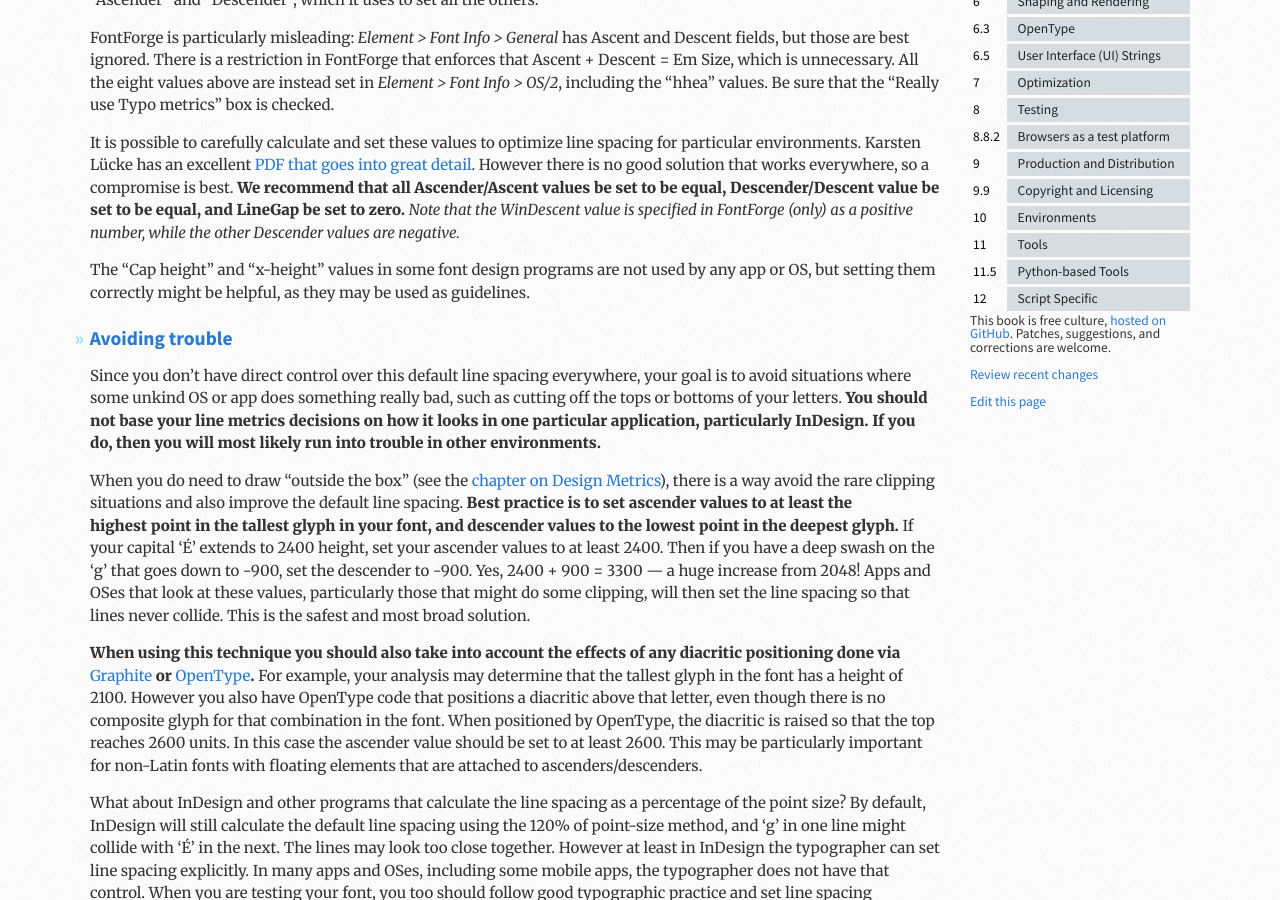
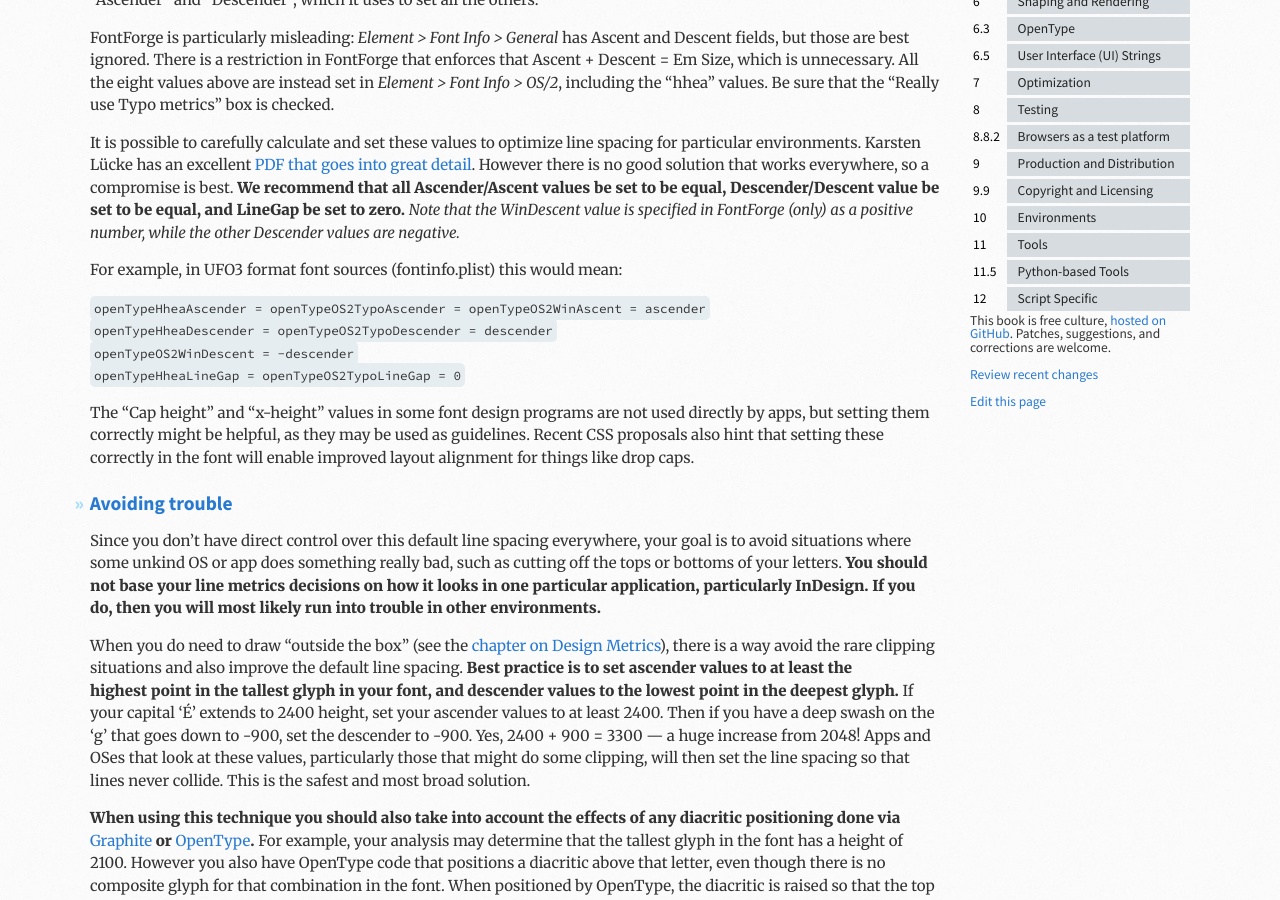
Before and after one commit to silnrsi/FDBP, a Jekyll site: the page built from en-US/Line_Metrics.md, in a window 1280 px wide and 900 px high, scrolled down 786 px. Built offline with Jekyll 4.4.1, drawn with Linux system fonts in a browser that asks for light colours.

Commit message:
Adding note on CSS & capHeight; UFO line metrics example

```diff
--- a/en-US/Line_Metrics.md
+++ b/en-US/Line_Metrics.md
@@ -30,7 +30,14 @@ FontForge is particularly misleading: _Element > Font Info > General_ has Ascent
 
 It is possible to carefully calculate and set these values to optimize line spacing for particular environments. Karsten Lücke has an excellent [PDF that goes into great detail][Karsten]. However there is no good solution that works everywhere, so a compromise is best. **We recommend that all Ascender/Ascent values be set to be equal, Descender/Descent value be set to be equal, and LineGap be set to zero.** _Note that the WinDescent value is specified in FontForge (only) as a positive number, while the other Descender values are negative._
 
-The "Cap height" and "x-height" values in some font design programs are not used by any app or OS, but setting them correctly might be helpful, as they may be used as guidelines.
+For example, in UFO3 format font sources (fontinfo.plist) this would mean:
+
+`openTypeHheaAscender = openTypeOS2TypoAscender = openTypeOS2WinAscent = ascender`
+`openTypeHheaDescender = openTypeOS2TypoDescender = descender`
+`openTypeOS2WinDescent = -descender`
+`openTypeHheaLineGap = openTypeOS2TypoLineGap = 0`
+
+The "Cap height" and "x-height" values in some font design programs are not used directly by apps, but setting them correctly might be helpful, as they may be used as guidelines. Recent CSS proposals also hint that setting these correctly in the font will enable improved layout alignment for things like drop caps.
 
 ## Avoiding trouble
 
```
